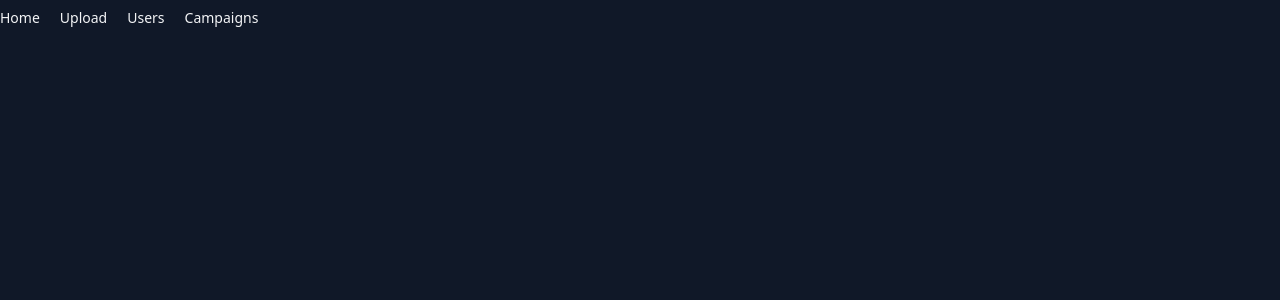
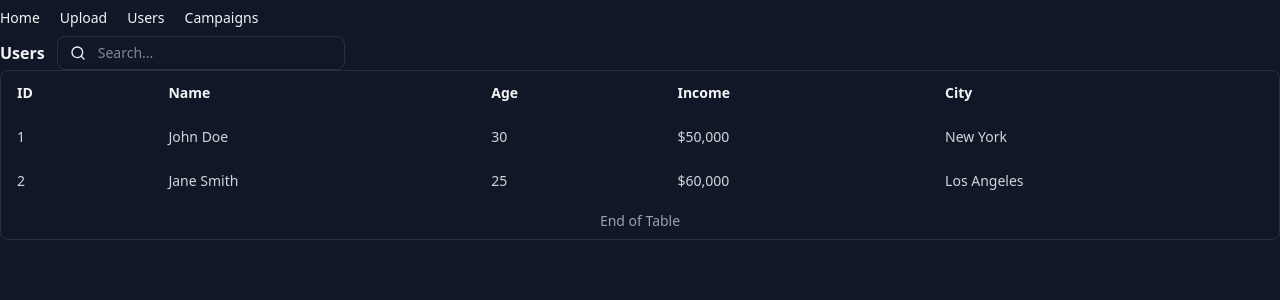
Before and after one commit to marciomilet/challenge-front, a React (Vite) app: page / in a window 1280 px wide. Shown: the top 300 px of the page. Built offline with nearby package versions, Linux system fonts and the light colour scheme.

Commit message:
Feat Users Table

```diff
--- a/src/App.tsx
+++ b/src/App.tsx
@@ -1,9 +1,51 @@
 import { Header } from "./components/header"
+import { Table } from "./components/table/table"
+import { TableCell } from "./components/table/table-cell"
+import { TableHeader } from "./components/table/table-header"
+import { TableTitleSearch } from "./components/table/table-title-search"
 
 export function App() {
   return (
     <div>
       <Header />
+      <TableTitleSearch children="Users" />
+      <Table>
+        <thead>
+          <tr>
+            <TableHeader>ID</TableHeader>
+            <TableHeader>Name</TableHeader>
+            <TableHeader>Age</TableHeader>
+            <TableHeader>Income</TableHeader>
+            <TableHeader>City</TableHeader>
+          </tr>
+        </thead>
+        <tbody>
+          <tr>
+            <TableCell>1</TableCell>
+            <TableCell>John Doe</TableCell>
+            <TableCell>30</TableCell>
+            <TableCell>$50,000</TableCell>
+            <TableCell>New York</TableCell>
+          </tr>
+          <tr>
+            <TableCell>2</TableCell>
+            <TableCell>Jane Smith</TableCell>
+            <TableCell>25</TableCell>
+            <TableCell>$60,000</TableCell>
+            <TableCell>Los Angeles</TableCell>
+          </tr>
+        </tbody>
+
+        <tfoot>
+          <tr>
+            <TableCell colSpan={5} className="text-center text-sm text-zinc-400 py-2">
+              End of Table
+            </TableCell>
+          </tr>
+        </tfoot>
+
+      </Table>
+
     </div>
   )
 }
--- /dev/null
+++ b/src/components/table/table-cell.tsx
@@ -0,0 +1,11 @@
+import type { ComponentProps } from "react"
+
+interface TableCellProps extends ComponentProps<'td'> {
+
+}
+
+export function TableCell(props: TableCellProps) {
+    return (
+        <td className="py-3 px-4 text-sm text-zinc-300" {...props}></td>
+    )
+}
--- /dev/null
+++ b/src/components/table/table-header.tsx
@@ -0,0 +1,11 @@
+import type { ComponentProps } from "react";
+
+interface TableHeaderProps extends ComponentProps<'th'> {
+
+}
+
+export function TableHeader(props: TableHeaderProps) {
+    return (
+        <th className="py-3 px-4 text-sm font-semibold text-left" {...props} />
+    )
+}
--- /dev/null
+++ b/src/components/table/table-title-search.tsx
@@ -0,0 +1,17 @@
+import {Search} from "lucide-react"
+
+interface TableTitleSearchProps {
+    children: string
+}
+
+export function TableTitleSearch(props: TableTitleSearchProps) {
+    return(
+    <div className="flex gap-3 items-center">
+        <h1 className="text-2x1 font-bold">{props.children}</h1>
+        <div className="px-3 w-72 py-1.5 border border-white/10  rounded-lg text-sm flex items-center gap-3">
+            <Search className="size-4"/>
+            <input className="bg-transparent flex-1 outline-none" type="text" placeholder="Search..." />
+        </div>
+    </div>
+)
+}
--- /dev/null
+++ b/src/components/table/table.tsx
@@ -0,0 +1,13 @@
+import type { ComponentProps } from "react"
+
+
+interface TableProps extends ComponentProps<'table'> {
+}
+
+export function Table(props: TableProps) {
+    return (
+        <div className="border border-white/10 rounded-lg">
+            <table className="w-full" {...props} />
+        </div>
+    )
+}
```
